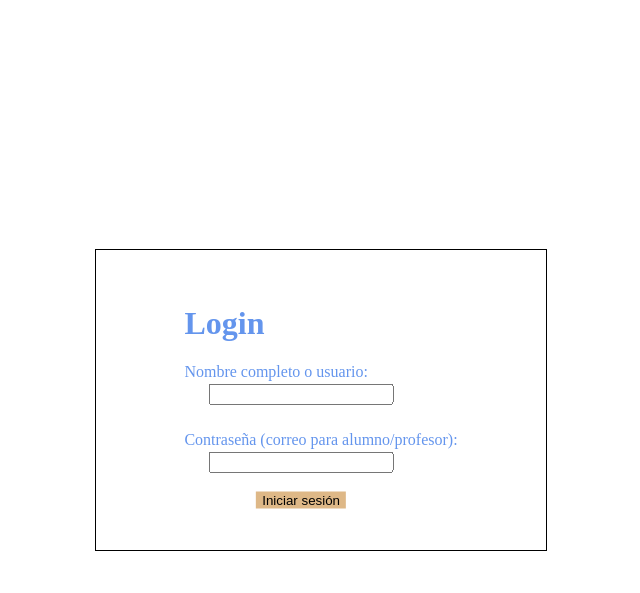
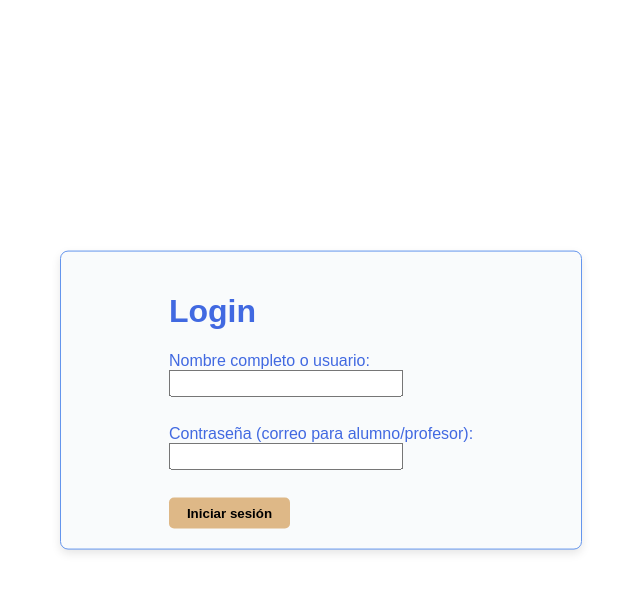
Before and after one commit to cxca080821mmcsbna3-dot/Asistencia, a PHP site: page / in a window 1280 px wide. Shown: the top 593 px of the page, without its empty margins (319-959 px from the left). Run offline with PHP 8.4, Linux system fonts and the light colour scheme.

Commit message:
Update admin.css

```diff
--- a/assets/css/admin.css
+++ b/assets/css/admin.css
@@ -1,33 +1,65 @@
 .wrapper {
     display: flex;
+    flex-direction: column;
     justify-content: center;
     align-items: center;
     position: absolute;
     top: 50%;
     left: 50%;
     transform: translate(-50%, -50%);
-    border: 1px solid rgb(0, 0, 0);
-    width: 450px;
-    height: 300px;
-    color: cadetblue;
-    color: cornflowerblue;
+    border: 1px solid #6495ED;
+    width: 460px;
+    padding: 20px 30px;
+    background-color: #f9fbfc;
+    box-shadow: 0 4px 10px rgba(0, 0, 0, 0.1);
+    border-radius: 8px;
+    color: #4169E1;
+    font-family: Arial, sans-serif;
+    gap: 15px;
+}
 
+.btn {
+    align-self: flex-end;
+    padding: 8px 18px;
+    color: #000;
+    background-color: burlywood;
+    border: none;
+    border-radius: 5px;
+    cursor: pointer;
+    font-weight: bold;
+    transition: background-color 0.3s ease;
 }
-.btn{
-    left: 50%;
-    top: 50%;
-    color: rgb(0, 0, 0);
-    border: transparent;
-    background-color: burlywood;
-    transform: translate(80%, -50%);
+
+.btn:hover {
+    background-color: #deb887;
 }
-.TEXTO{
-    color: rgb(168, 212, 212);
-    transform: translate( 10%, -10%);
-    margin: 2%;
 
+.TEXTO {
+    color: #a8d4d4;
+    margin-bottom: 10px;
+    font-size: 1.1em;
 }
-.tex{
-    transform: translate(-50%, 30%);
 
+.tex {
+    margin-top: 10px;
+    width: 100%;
 }
+
+.tex input,
+.tex select,
+.tex textarea {
+    width: 100%;
+    padding: 8px 10px;
+    border: 1px solid #ccc;
+    border-radius: 4px;
+    font-size: 1em;
+    box-sizing: border-box;
+}
+
+.tex input:focus,
+.tex select:focus,
+.tex textarea:focus {
+    border-color: #6495ED;
+    outline: none;
+    box-shadow: 0 0 5px rgba(100, 149, 237, 0.5);
+}
```
